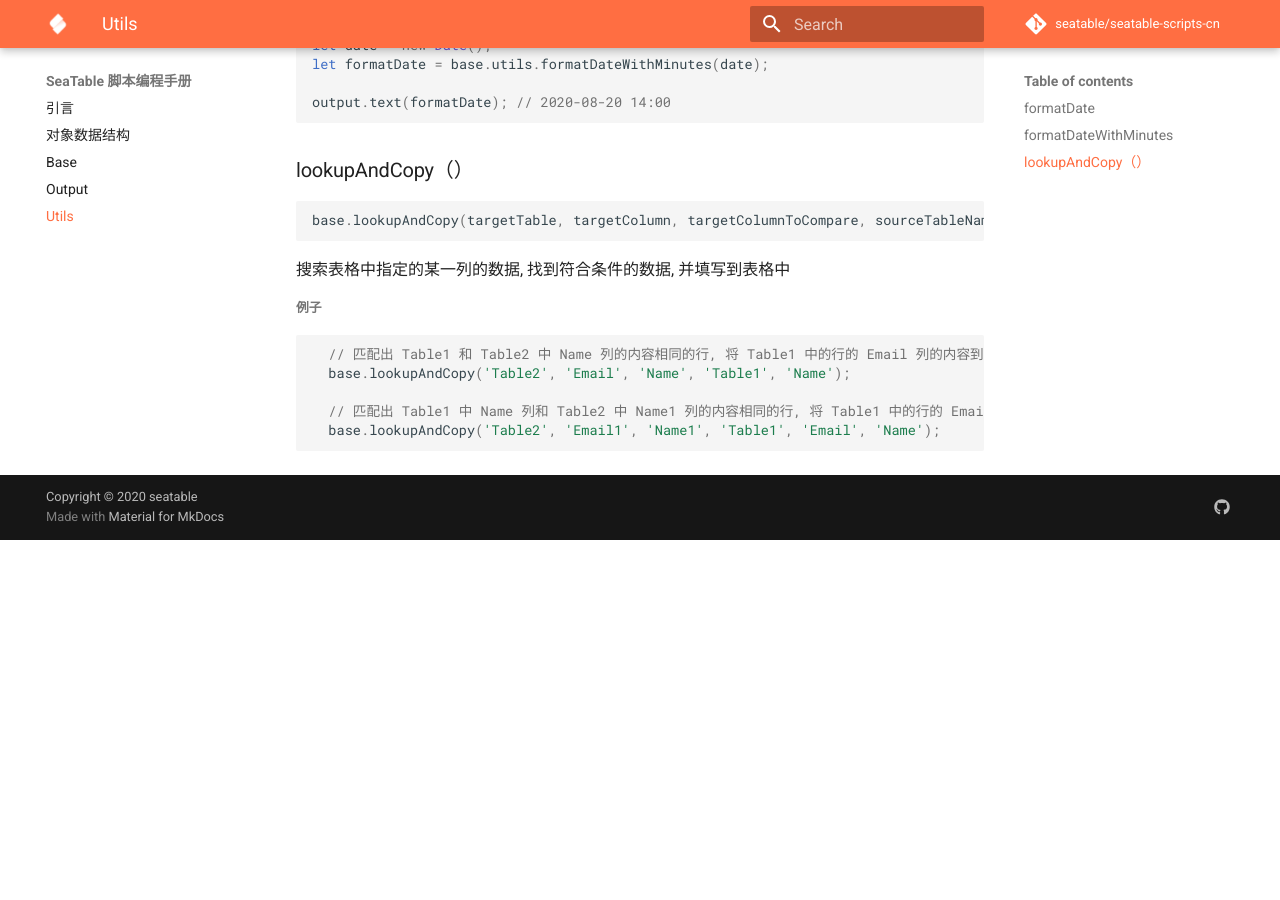
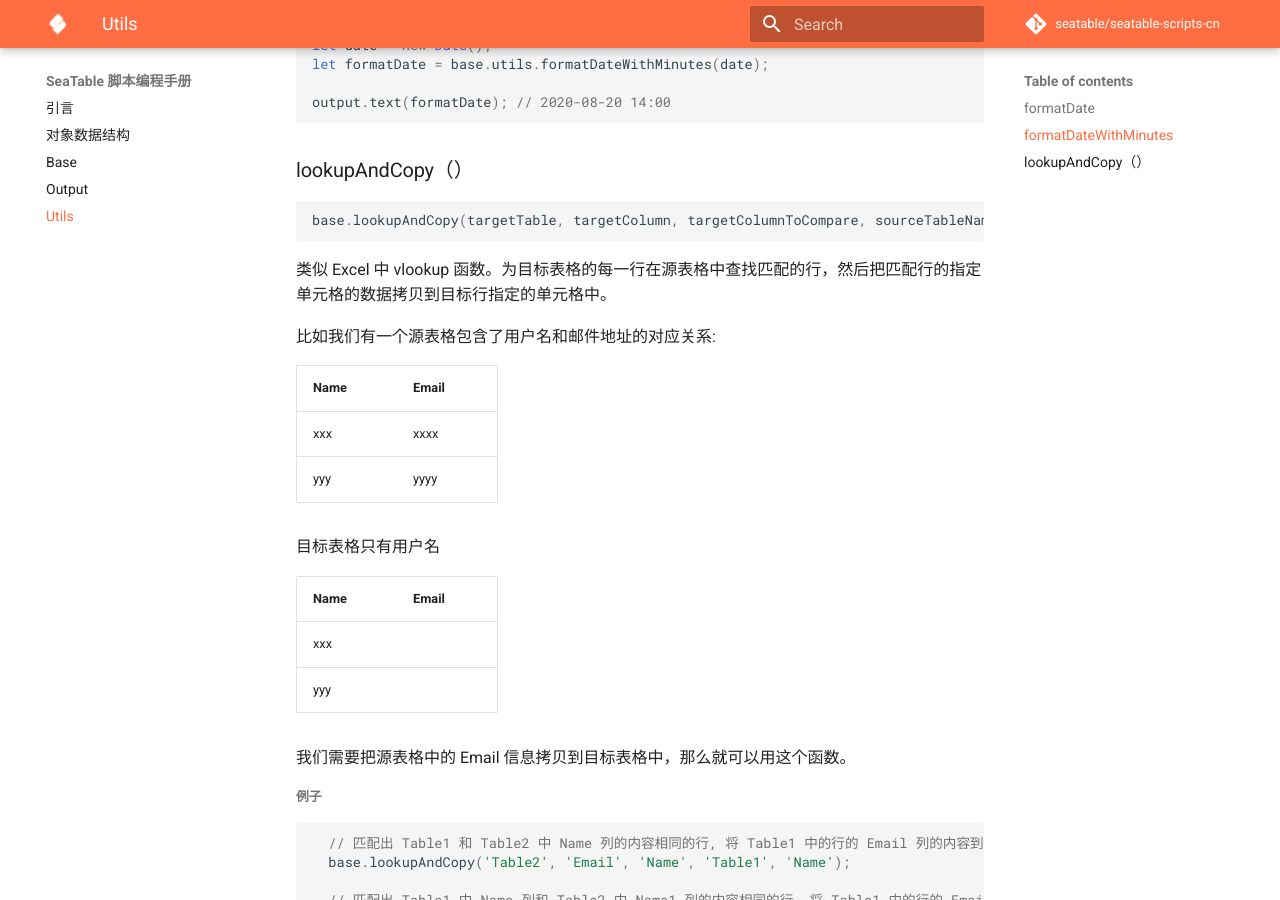
Before and after one commit to seatable/seatable-scripts-cn, an MkDocs documentation site: the page built from manual/utils.md, in a window 1280 px wide and 900 px high, scrolled down 589 px. Built offline with MkDocs 1.6.1 and Material for MkDocs 9.7.7, drawn with Linux system fonts in a browser that asks for light colours; comment, search, counter and statistics services are not loaded; before the commit the page ends 1129 px from its top, so only the background shows below that.

Commit message:
Update utils.md

````diff
--- a/manual/utils.md
+++ b/manual/utils.md
@@ -34,7 +34,23 @@ output.text(formatDate); // 2020-08-20 14:00
 base.lookupAndCopy(targetTable, targetColumn, targetColumnToCompare, sourceTableName, sourceColumnName, sourceColumnToCompare = null);
 ```
 
-搜索表格中指定的某一列的数据, 找到符合条件的数据, 并填写到表格中
+类似 Excel 中 vlookup 函数。为目标表格的每一行在源表格中查找匹配的行，然后把匹配行的指定单元格的数据拷贝到目标行指定的单元格中。
+
+比如我们有一个源表格包含了用户名和邮件地址的对应关系:
+
+| Name | Email |
+|-----|-------|
+| xxx | xxxx |
+| yyy | yyyy |
+
+目标表格只有用户名
+
+| Name | Email |
+|-----|-------|
+| xxx |       |
+| yyy |       |
+
+我们需要把源表格中的 Email 信息拷贝到目标表格中，那么就可以用这个函数。
 
 ##### 例子
 
````
